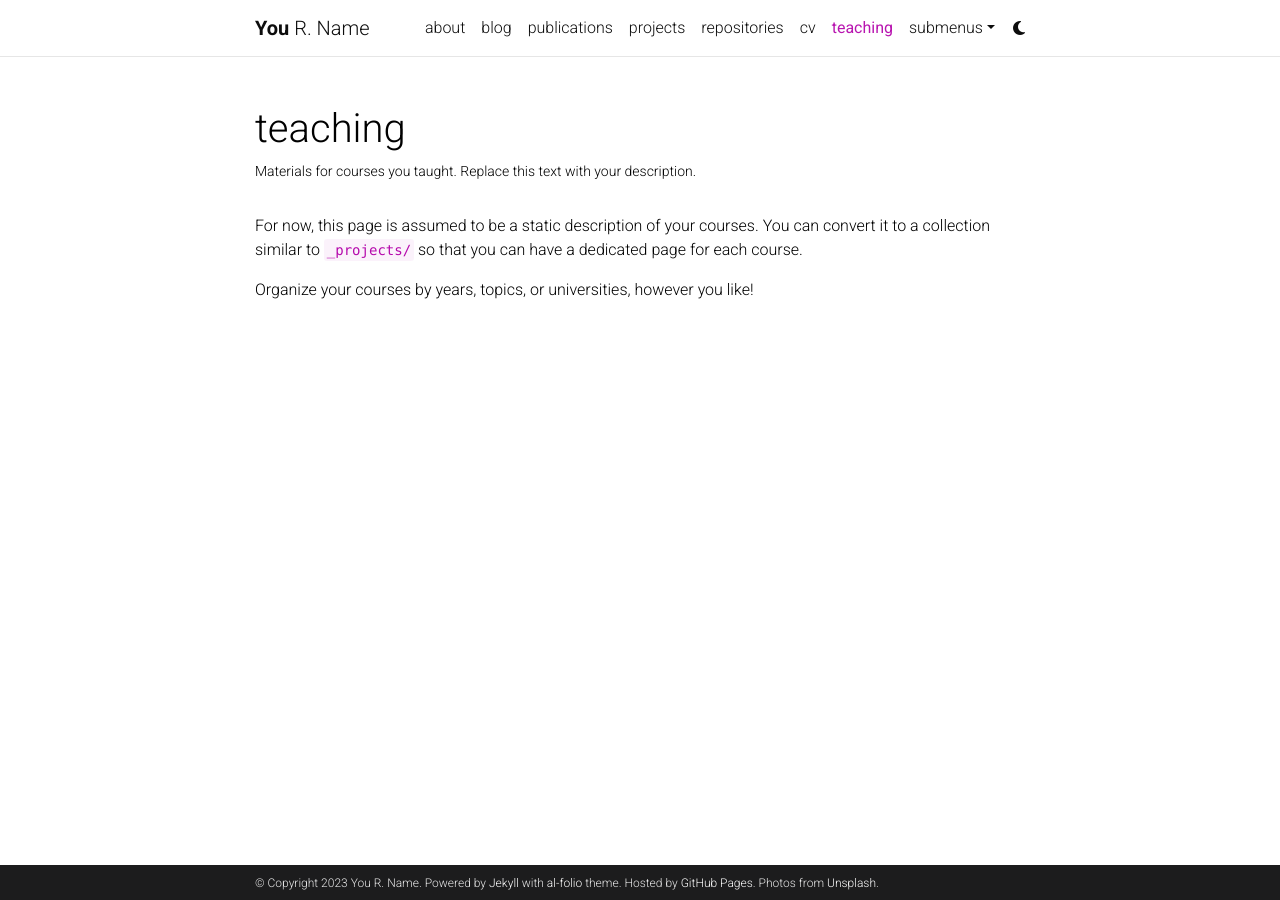
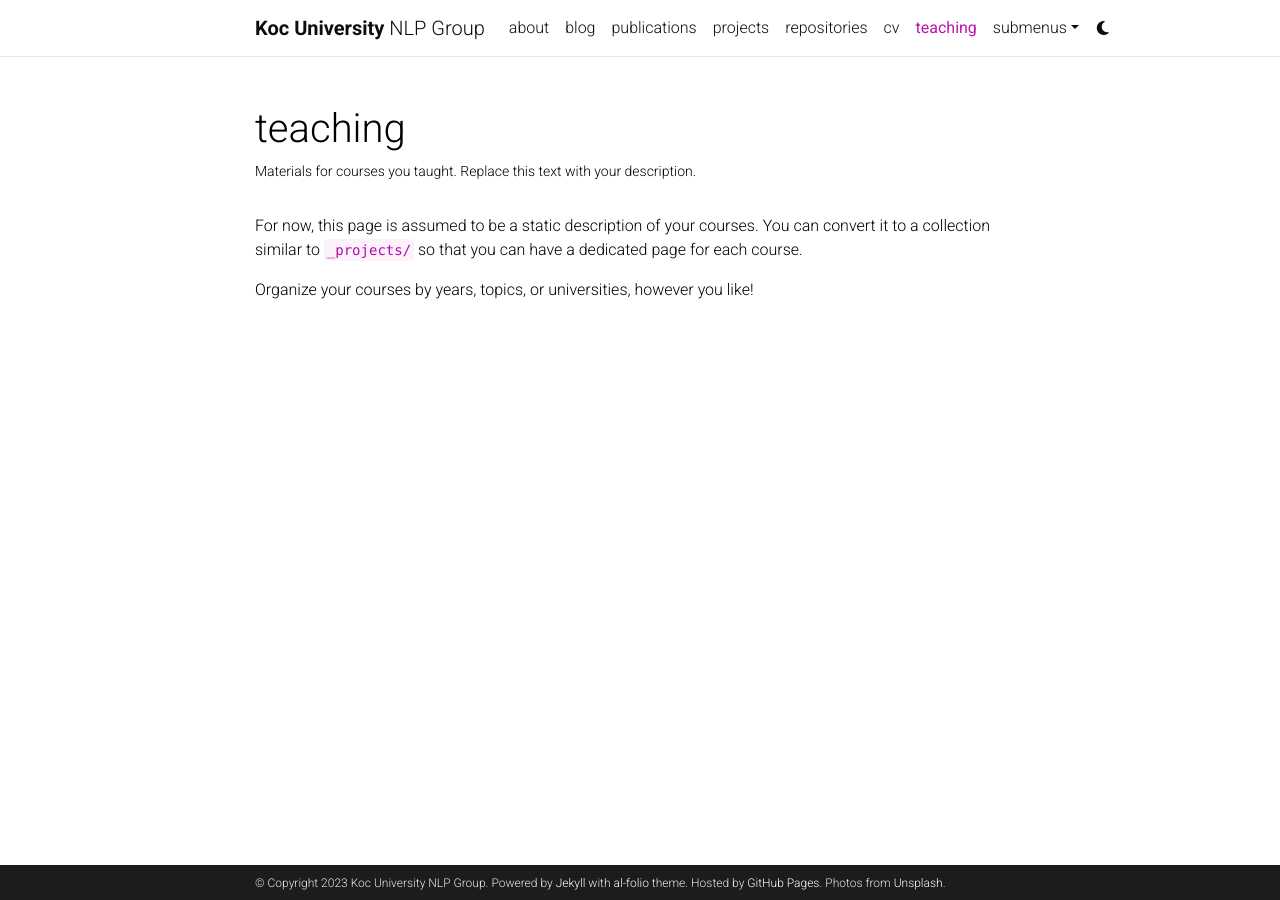
Before and after one commit to GGLAB-KU/gglab-ku.github.io, a Jekyll site: the page built from _pages/teaching.md, in a window 1280 px wide. Built offline with Jekyll 4.4.1, drawn with Linux system fonts in a browser that asks for light colours; comment, search, counter and statistics services are not loaded; a style sheet for code colours, icons or effects is not loaded.

Commit message:
update info in config

```diff
--- a/_config.yml
+++ b/_config.yml
@@ -3,10 +3,10 @@
 # -----------------------------------------------------------------------------
 
 title: blank # the website title (if blank, full name will be used instead)
-first_name: You
-middle_name: R.
-last_name: Name
-email: you@example.com
+first_name: Koc University
+middle_name:
+last_name: NLP Group
+email: nlp-group@ku.edu.tr
 description: > # the ">" symbol means to ignore newlines until "footer_text:"
   A simple, whitespace theme for academics. Based on [*folio](https://github.com/bogoli/-folio) design.
 footer_text: >
@@ -16,10 +16,10 @@
 keywords: jekyll, jekyll-theme, academic-website, portfolio-website  # add your own keywords or leave empty
 
 lang: en # the language of your site (for example: en, fr, cn, ru, etc.)
-icon: ⚛️  # the emoji used as the favicon (alternatively, provide image name in /assets/img/)
+icon: favicon144x144.png  # the emoji used as the favicon (alternatively, provide image name in /assets/img/)
 
-url: https://alshedivat.github.io # the base hostname & protocol for your site
-baseurl: /al-folio # the subpath of your site, e.g. /blog/
+url: https://nlp-ku.github.io # the base hostname & protocol for your site
+baseurl: # the subpath of your site, e.g. /blog/
 last_updated: false # set to true if you want to display last updated in the footer
 impressum_path:  # set to path to include impressum link in the footer, use the same path as permalink in a page, helps to conform with EU GDPR
 
@@ -323,7 +323,7 @@
 # -----------------------------------------------------------------------------
 
 imagemagick:
-  enabled: true # enables responsive images for your site (recommended, see https://github.com/alshedivat/al-folio/issues/537)
+  enabled: false # enables responsive images for your site (recommended, see https://github.com/alshedivat/al-folio/issues/537)
   widths:
     - 480
     - 800
```
Also changed, not shown: assets/img/favicon144x144.png (added).
